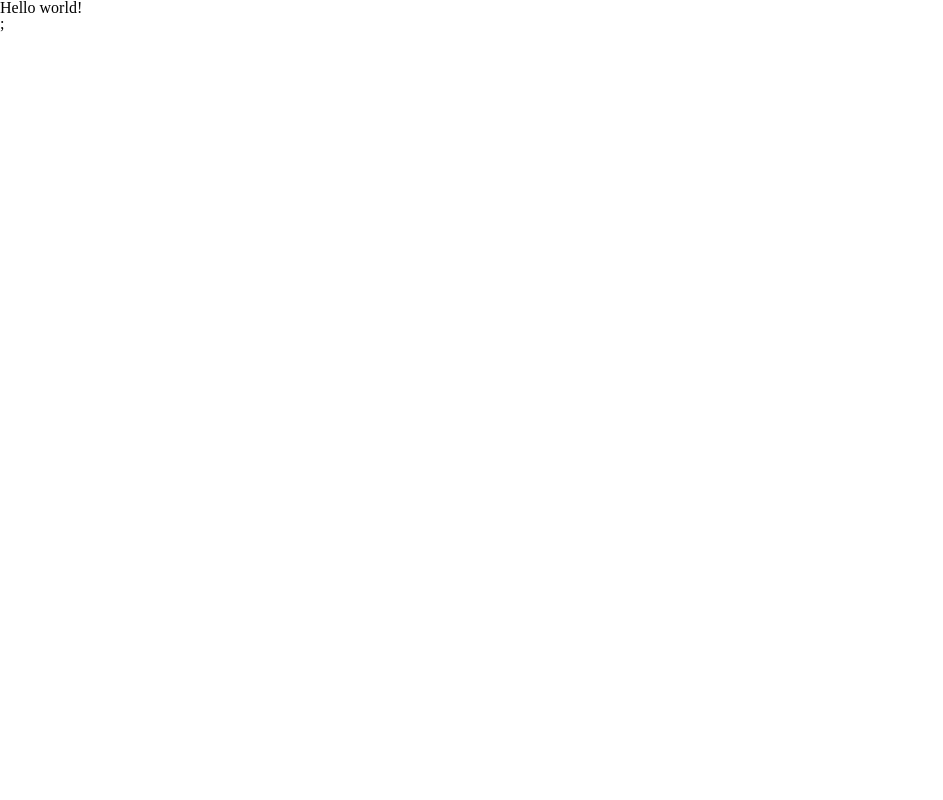
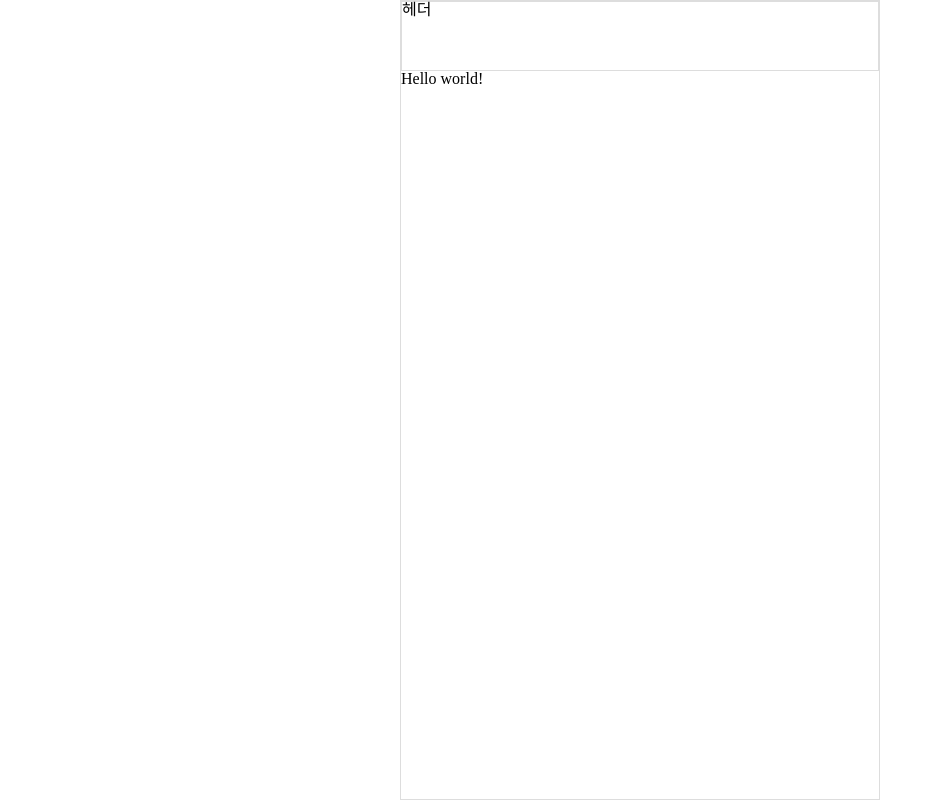
Before and after one commit to Cocktailer-Elice/cocktailer, a React (Vite) app in the folder Frontend/: page / in a window 1280 px wide. Shown: the whole page, without its empty margins (0-943 px from the left). Built offline with nearby package versions, Linux system fonts and the light colour scheme.

Commit message:
Style: App, Header 스타일 추가

```diff
--- a/Frontend/src/App.tsx
+++ b/Frontend/src/App.tsx
@@ -1,7 +1,11 @@
 import Router from './Router';
+
+import styled from 'styled-components';
+
 import { createGlobalStyle } from 'styled-components';
 import { Helmet } from 'react-helmet';
 import { reset } from 'styled-reset';
+import Header from './containers/Header/Header';
 
 const GlobalStyles = createGlobalStyle`
   ${reset}
@@ -17,12 +21,21 @@ const GlobalStyles = createGlobalStyle`
 
 function App() {
   return (
-    <>
+    <StyledApp>
       <Helmet></Helmet>
       <GlobalStyles></GlobalStyles>
-      <Router></Router>;
-    </>
+      <Header></Header>
+      <Router></Router>
+    </StyledApp>
   );
 }
 
+const StyledApp = styled.div`
+  width: 480px;
+  height: 100vh;
+  background-color: #fff;
+  border: 1px solid #ddd;
+  margin: auto;
+`;
+
 export default App;
--- a/Frontend/src/containers/Header/Header.tsx
+++ b/Frontend/src/containers/Header/Header.tsx
@@ -1,5 +1,15 @@
+import styled from 'styled-components';
+
 const Header = () => {
-  return <></>;
+  return <HeaderWrapper>헤더</HeaderWrapper>;
 };
 
+const HeaderWrapper = styled.div`
+  width: 100%;
+  height: 70px;
+  background-color: #fff;
+  border: 1px solid #ddd;
+  box-sizing: border-box;
+`;
+
 export default Header;
```
